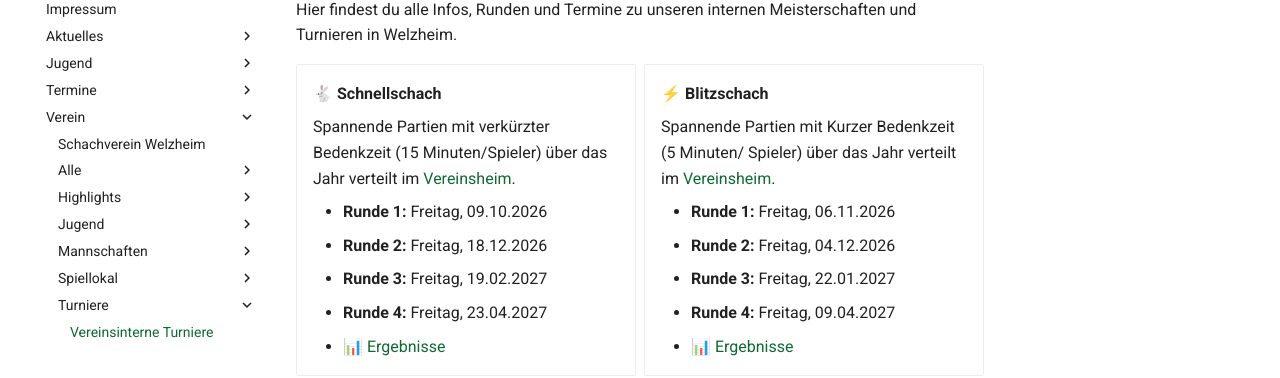
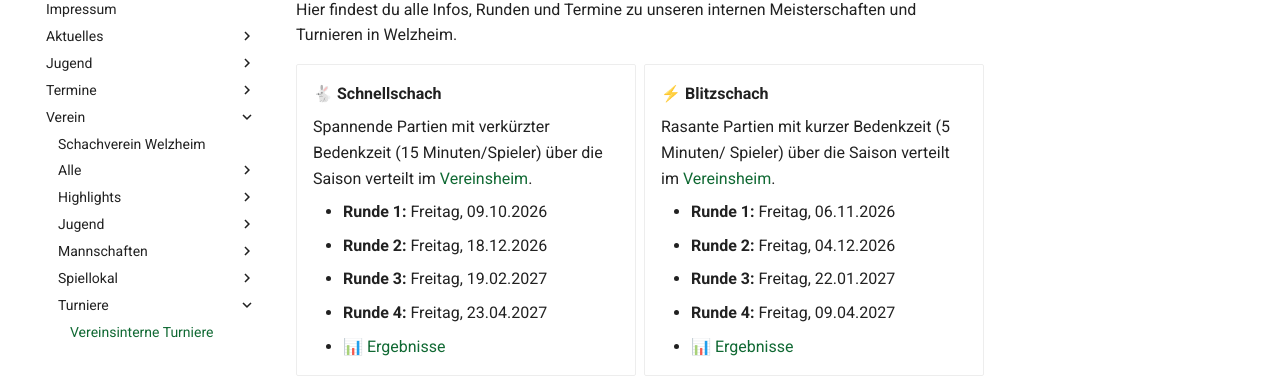
Before and after one commit to schachwelzheim/schachwelzheim, an MkDocs documentation site: the page built from docs/verein/turniere/index.md, in a window 1280 px wide and 936 px high. Shown: the part 183-561 px from the top of the window. Built offline with MkDocs 1.6.1 and Material for MkDocs 9.7.7, drawn with Linux system fonts in a browser that asks for light colours.

Commit message:
Revise tournament descriptions for clarity
Updated wording to clarify the duration of tournaments.

```diff
--- a/docs/verein/turniere/index.md
+++ b/docs/verein/turniere/index.md
@@ -6,7 +6,7 @@ Hier findest du alle Infos, Runden und Termine zu unseren internen Meisterschaft
 
 -   __🐇 Schnellschach__
 
-    Spannende Partien mit verkürzter Bedenkzeit (15 Minuten/Spieler) über das Jahr verteilt im [Vereinsheim](../spiellokal/).
+    Spannende Partien mit verkürzter Bedenkzeit (15 Minuten/Spieler) über die Saison verteilt im [Vereinsheim](../spiellokal/).
 
     *   **Runde 1:** Freitag, 09.10.2026
     *   **Runde 2:** Freitag, 18.12.2026
@@ -16,7 +16,7 @@ Hier findest du alle Infos, Runden und Termine zu unseren internen Meisterschaft
 
 -   __⚡ Blitzschach__
 
-    Spannende Partien mit Kurzer Bedenkzeit (5 Minuten/ Spieler) über das Jahr verteilt im [Vereinsheim](../spiellokal/).
+    Rasante Partien mit kurzer Bedenkzeit (5 Minuten/ Spieler) über die Saison verteilt im [Vereinsheim](../spiellokal/).
 
     *   **Runde 1:** Freitag, 06.11.2026
     *   **Runde 2:** Freitag, 04.12.2026
```
